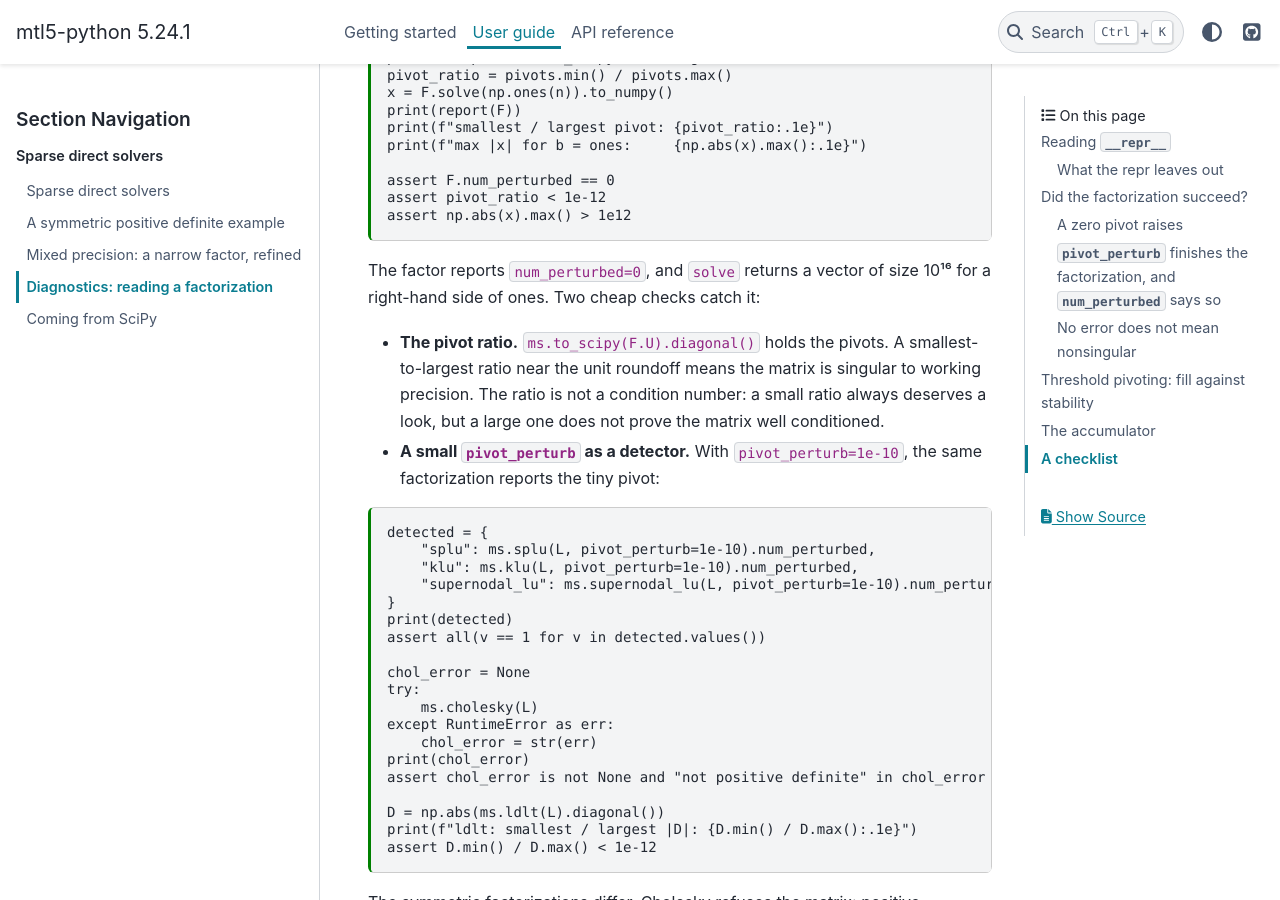
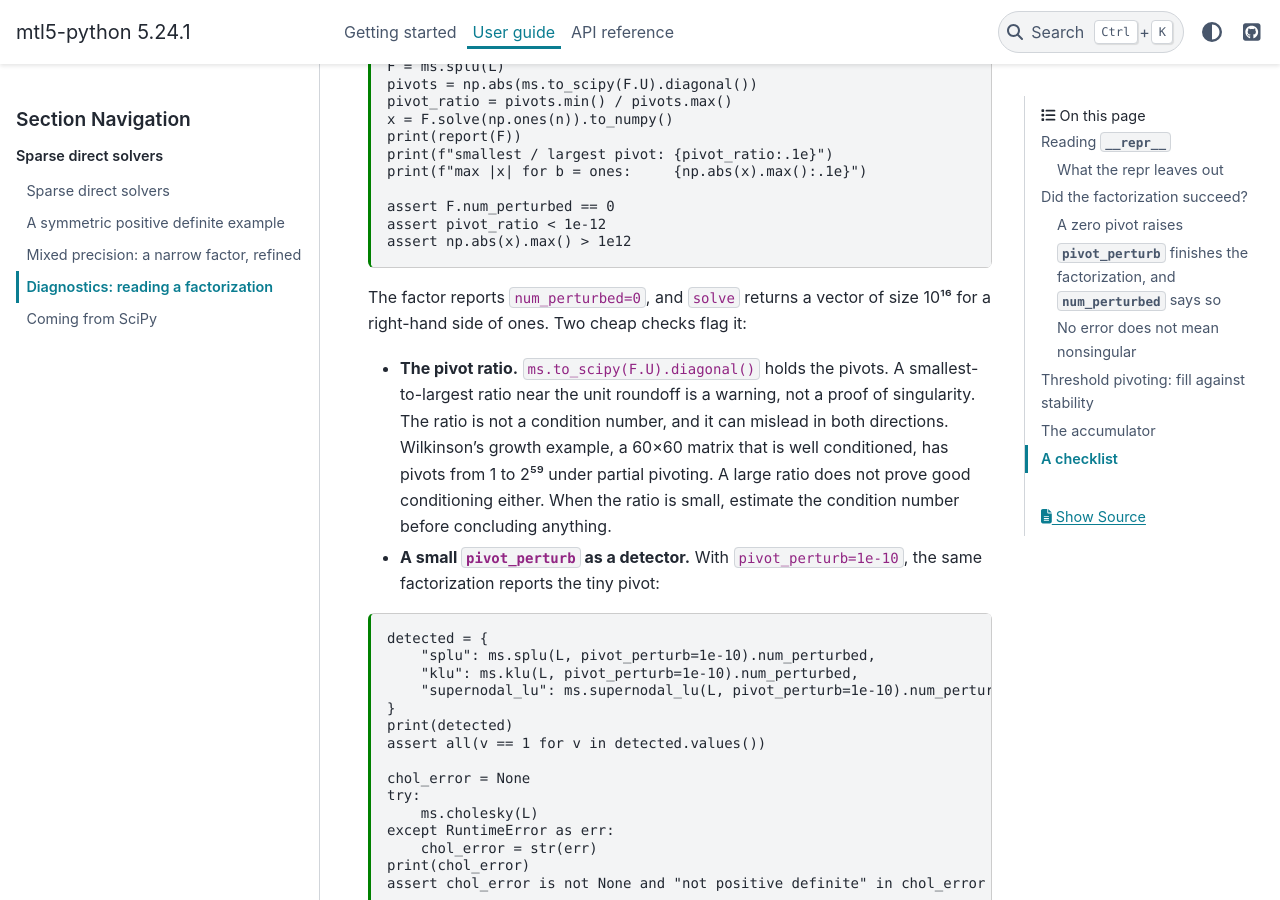
Before and after one commit to stillwater-sc/mtl5-python, a Sphinx documentation site: the page built from docs/guide/diagnostics.md, in a window 1280 px wide and 900 px high, scrolled down 5337 px. Built offline with Sphinx 7.4.7 and the PyData theme 0.15.4, drawn with Linux system fonts in a browser that asks for light colours; pages that are not in the unit, such as notebooks, are missing from menus; some of the changed text lies outside the part shown.

Commit message:
docs(guide): a small pivot ratio is a warning, and LDLT's nnz relation needs the same ordering
From CodeRabbit's review of #134:
- The pivot ratio does not establish singularity. Wilkinson's 60x60 growth
  matrix has pivots from 1 to 2^59 under partial pivoting (ratio 1.7e-18)
  with cond2 = 27. The prose and the checklist now call a small ratio a
  warning and recommend a condition estimate.
- SparseLDLT's nnz is Cholesky's minus n only for the same ordering.

Relates to #125

Co-Authored-By: Claude Opus 5.5 <noreply@anthropic.com>

````diff
--- a/docs/guide/diagnostics.md
+++ b/docs/guide/diagnostics.md
@@ -246,13 +246,15 @@ assert np.abs(x).max() > 1e12
 ```
 
 The factor reports `num_perturbed=0`, and `solve` returns a vector of size
-10¹⁶ for a right-hand side of ones. Two cheap checks catch it:
+10¹⁶ for a right-hand side of ones. Two cheap checks flag it:
 
-- **The pivot ratio.** `ms.to_scipy(F.U).diagonal()` holds the pivots. A smallest-to-largest
-  ratio near the unit roundoff means the matrix is singular to working
-  precision. The ratio is not a condition number: a small ratio always
-  deserves a look, but a large one does not prove the matrix well
-  conditioned.
+- **The pivot ratio.** `ms.to_scipy(F.U).diagonal()` holds the pivots. A
+  smallest-to-largest ratio near the unit roundoff is a warning, not a proof
+  of singularity. The ratio is not a condition number, and it can mislead in
+  both directions. Wilkinson's growth example, a 60×60 matrix that is well
+  conditioned, has pivots from 1 to 2⁵⁹ under partial pivoting. A large ratio
+  does not prove good conditioning either. When the ratio is small, estimate
+  the condition number before concluding anything.
 - **A small `pivot_perturb` as a detector.** With `pivot_perturb=1e-10`, the
   same factorization reports the tiny pivot:
 
@@ -513,10 +515,11 @@ After a factorization, and before trusting its solve:
 
 1. **`num_perturbed`** (LU family). If it is nonzero, the factor is of a
    perturbed matrix: check the refinement's `converged` and `rel_residual`.
-2. **The pivot ratio**, from `ms.to_scipy(F.U).diagonal()` or LDLᵀ's `diagonal()`. A ratio
-   near the unit roundoff means the matrix is singular to working precision,
-   whether or not anything raised. For a quick detector, pass a small
-   `pivot_perturb` and read `num_perturbed`.
+2. **The pivot ratio**, from `ms.to_scipy(F.U).diagonal()` or LDLᵀ's
+   `diagonal()`. A ratio near the unit roundoff is a warning, whether or not
+   anything raised. Follow it up with a condition estimate, because the
+   ratio alone does not establish singularity. For a quick detector, pass a
+   small `pivot_perturb` and read `num_perturbed`.
 3. **The residual** of the solve you care about, in float64. It is cheap,
    and it is what refinement minimizes. It bounds the forward error only
    through κ (error ≲ κ × residual), so weigh it against the conditioning and
````
Also changed, not shown: other parts of docs/guide/diagnostics.md (+1 -1 lines).
